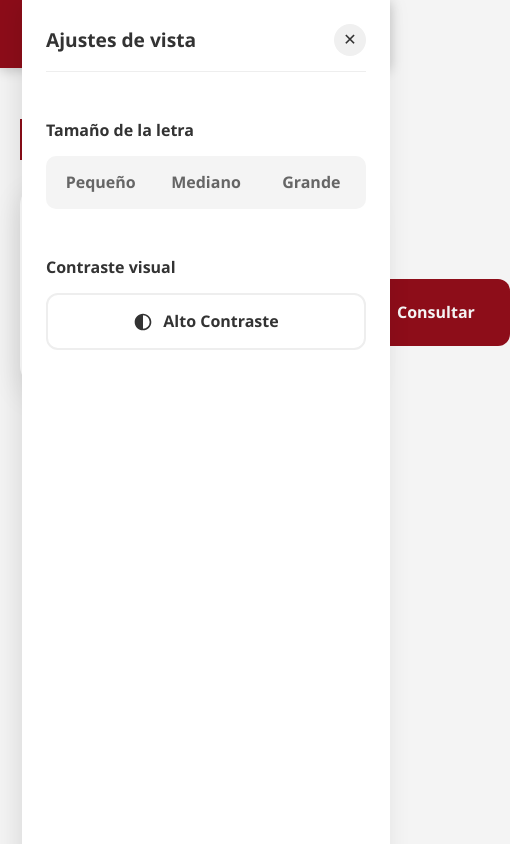
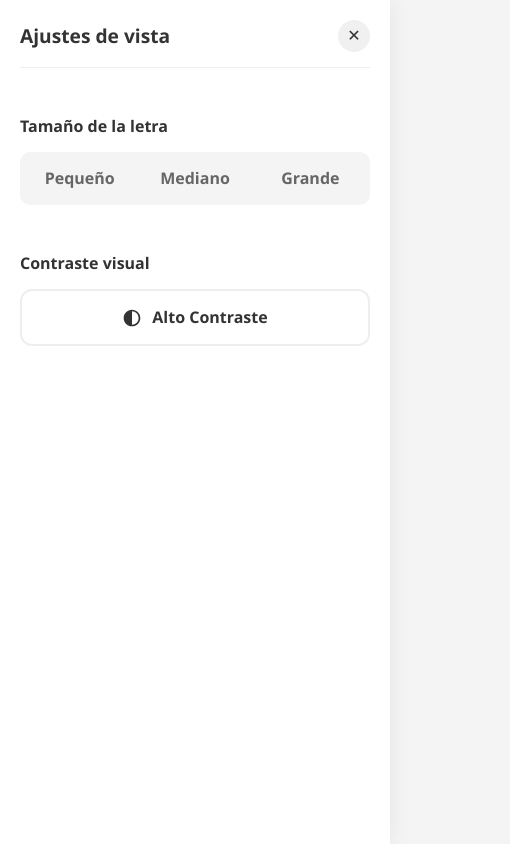
Before and after one commit to NILGroup/TFG-SAMI-25-26, a React (Vite) app in the folder Frontend/sami-pwa/: page /query/1 in a window 390 px wide. Both pictures are taken after a click on the button "Ajustes". Shown: the whole page, 510 px wide, since content can reach past the window. Built offline with nearby package versions, Linux system fonts and the light colour scheme.

Commit message:
Responsive el Front

```diff
--- a/Frontend/sami-pwa/src/features/categories/CategorySelection.css
+++ b/Frontend/sami-pwa/src/features/categories/CategorySelection.css
@@ -71,3 +71,13 @@
     font-size: 0.95em;
     line-height: 1.4;
 }
+
+@media (max-width: 600px) {
+    .categories-grid {
+        grid-template-columns: 1fr;
+    }
+
+    .categories-page-wrapper {
+        padding: 20px 15px;
+    }
+}
--- a/Frontend/sami-pwa/src/features/query/QueryPage.css
+++ b/Frontend/sami-pwa/src/features/query/QueryPage.css
@@ -142,3 +142,31 @@
         transform: translateY(0);
     }
 }
+
+
+@media (max-width: 600px) {
+    .interaction-box {
+        padding: 20px;
+    }
+
+    .input-group {
+        flex-direction: column;
+    }
+
+    .search-confirm-btn {
+        width: 100%;
+        padding: 16px;
+    }
+
+    .explanation-card {
+        padding: 25px;
+    }
+
+    .response-actions {
+        grid-template-columns: 1fr 1fr;
+    }
+
+    .response-header h1 {
+        font-size: 1.3em;
+    }
+}
--- a/Frontend/sami-pwa/src/shared/AccessibilityPanel.css
+++ b/Frontend/sami-pwa/src/shared/AccessibilityPanel.css
@@ -90,3 +90,13 @@
     color: var(--bg-primary);
     border-color: var(--accent);
 }
+
+@media (max-width: 600px) {
+    .accessibility-sidebar {
+        width: 100%;
+        left: 0;
+        right: 0;
+        padding: 20px;
+        box-sizing: border-box;
+    }
+}
--- a/Frontend/sami-pwa/src/shared/Header.css
+++ b/Frontend/sami-pwa/src/shared/Header.css
@@ -96,3 +96,17 @@
 .settings-button:active {
     transform: scale(0.95);
 }
+
+@media (max-width: 600px) {
+    .header-container {
+        padding: 10px 15px;
+    }
+
+    .header-logo-subtitle {
+        display: none;
+    }
+
+    .settings-button span {
+        display: none;
+    }
+}
```
